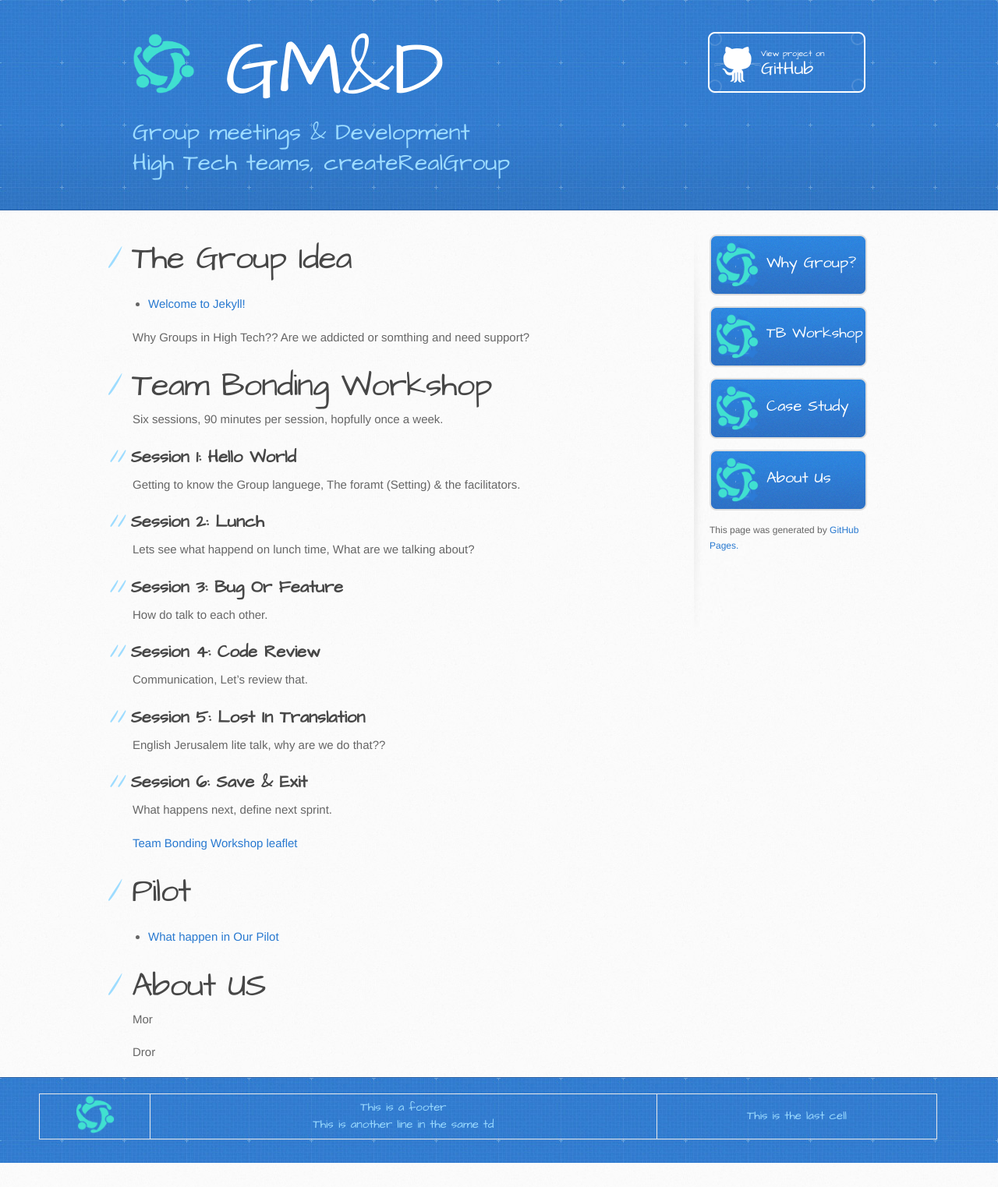
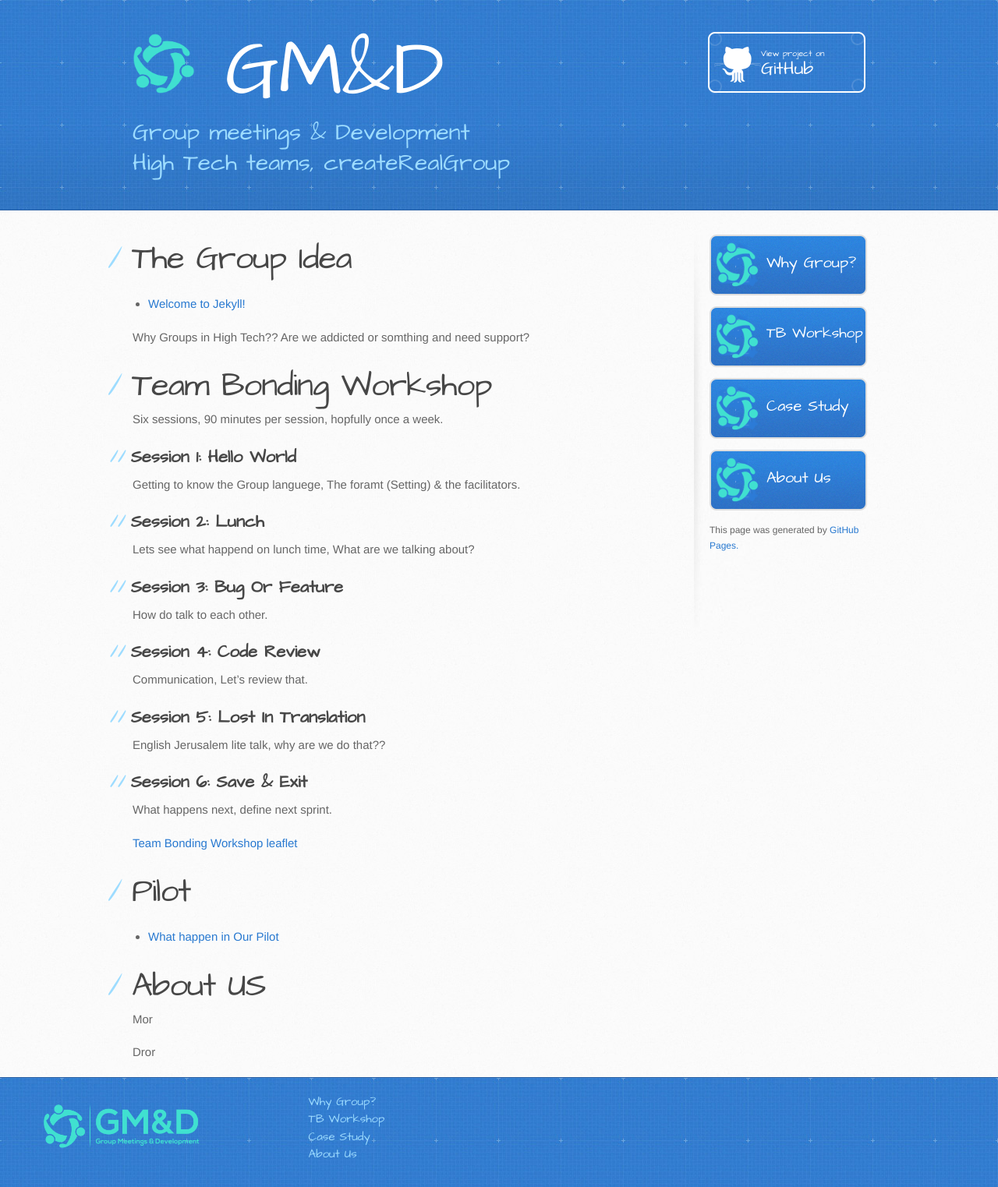
Before and after one commit to drorarm/gmnd, a Jekyll site: the page built from index.md, in a window 1280 px wide. Shown: the whole page at 78% size. Built offline with Jekyll 4.4.1, drawn with Linux system fonts in a browser that asks for light colours; our own code applies the rules of GitHub Pages for plain Markdown files; before the commit the page ends 1492 px from its top, so only the background shows below that.

Commit message:
add entire logo for footer

```diff
--- a/_includes/footer.html
+++ b/_includes/footer.html
@@ -1,19 +1,18 @@
 <!-- This is the footer tag of the default layout -->
 <footer >
-  <table style="width:90%; margin-left:50px;" border=0px>
+  <table style="width:90%; margin-left:50px;" border=none>
       <tr>
-	<td>
+	<td width=30%>
 	  <a href="{{ '/' | absolute_url }}">
-           <img src="{{site.url | append: site.baseurl | append: '/assets/images/gmnd_symbol.png'}}" height=50 width=50/>
+            <img src="{{site.url | append: site.baseurl | append: '/assets/images/gmnd_logo.png'}}" height=70px/>
           </a>
          </td>
-	<td align="left">
-	  This is a footer </br>
-	  This is another line in the same td
+	<td>
+		<a href="{{ site.url | append: site.baseurl | append: '/#group-idea' }}">Why Group? </a></br>
+ 		<a href="{{site.url | append: site.baseurl | append: '/#tb-ws' }}">TB Workshop</a></br>
+		<a href="{{site.url | append: site.baseurl | append: '/#pilot' }}">Case Study</a></br>
+ 		<a href="{{site.url | append: site.baseurl | append: '/#about-us' }}">About Us</a>
 	</td>
-	<td>
-          This is the last cell
-        </td>
       </tr>
      </table>
  </footer>
--- a/assets/css/style.css
+++ b/assets/css/style.css
@@ -1,4 +1,5 @@
-/*! normalize.css v3.0.2 | MIT License | git.io/normalize */
+/*!
+normalize.css v3.0.2 | MIT License | git.io/normalize */
 /** 1. Set default font family to sans-serif. 2. Prevent iOS text size adjust after orientation change, without disabling user zoom. */
 @import url("https://fonts.googleapis.com/css?family=Architects+Daughter");
 html { font-family: sans-serif; /* 1 */ -ms-text-size-adjust: 100%; /* 2 */ -webkit-text-size-adjust: 100%; /* 2 */ }
@@ -251,7 +252,7 @@ td, th { padding: 0; }
 
 .highlight { background-color: #f8f8f8; }
 
-/* LAYOUT STYLES */
+/* LAYOUT STYLES comment*/
 body { font-family: 'Helvetica Neue', Helvetica, Arial, serif; font-size: 15px; font-weight: 400; line-height: 1.5; color: #666; background: #fafafa url(../images/body-bg.jpg) 0 0 repeat; }
 
 p { margin-top: 0; }
@@ -301,11 +302,11 @@ ul, ol, dl { margin-bottom: 20px; }
 /* COMMON STYLES */
 hr { height: 0; margin-top: 1em; margin-bottom: 1em; border: 0; border-top: solid 1px #ddd; }
 
-table { width: 100%; border: 0px solid #ebebeb; }
+table { width: 100%; border: none }
 
 th { font-weight: 500; }
 
-td { font-weight: 300; text-align: center; border: 1px solid #ebebeb; }
+td { font-weight: 300; text-align: left; border: none; }
 
 form { padding: 20px; background: #f2f2f2; }
 
@@ -356,7 +357,7 @@ footer { padding-top: 20px; padding-bottom: 30px; font-family: 'Architects Daugh
 
 footer h2 { width: 540px; margin-top: 0; margin-bottom: 0; font-size: 15px; font-weight: normal; line-height: 1.3; color: #9ddcff; letter-spacing: 0; } */
 
-footer table { color: #9ddcff; border:none }
+footer table { color: #9ddcff; border:none; }
 
 footer a { color: #9ddcff; }
 
```
Also changed, not shown: assets/images/gmnd_logo.png.
